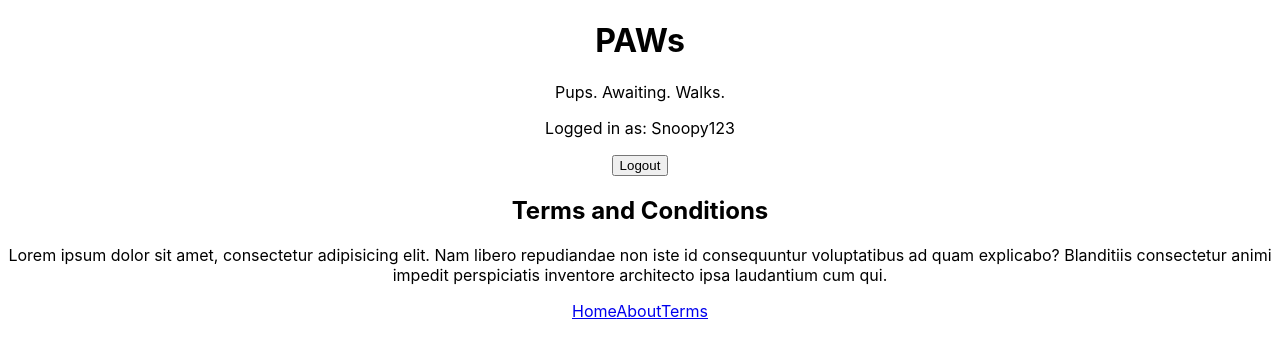
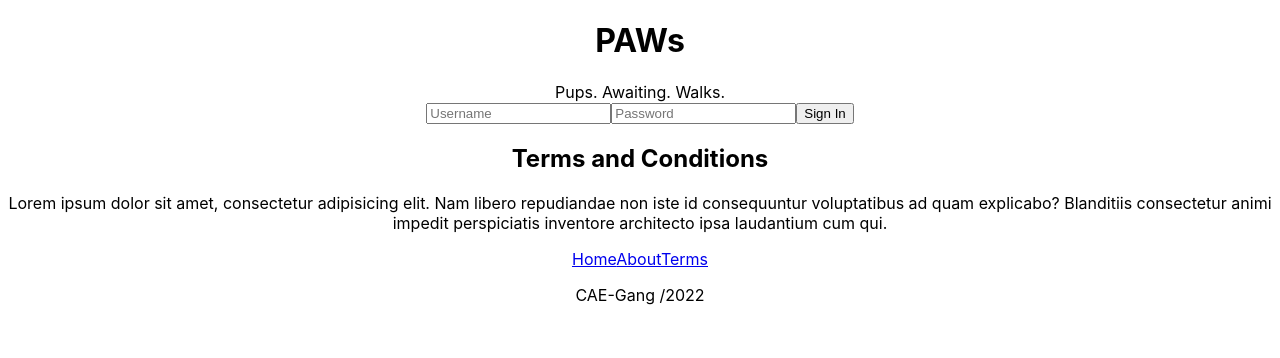
Before and after one commit to cmaher15/PAWs, a React (Create React App) app in the folder paws-front-end/: page /terms in a window 1280 px wide. Shown: the top 358 px of the page. Built offline with nearby package versions, Linux system fonts and the light colour scheme.

Commit message:
Basic structure for HeaderLoggedOut component established.

```diff
--- a/paws-front-end/src/App.js
+++ b/paws-front-end/src/App.js
@@ -13,7 +13,7 @@ import Footer from "./components/Footer";
 import Terms from "./components/Terms";
 
 // Temp global variable for user's logged-in status
-let loggedIn = true;
+let loggedIn = false;
 let userName = "Snoopy123";
 
 function App() {
--- a/paws-front-end/src/components/Footer.jsx
+++ b/paws-front-end/src/components/Footer.jsx
@@ -7,6 +7,7 @@ const Footer = function () {
       <Link to={"/"}>Home</Link>
       <Link to={"/about-us"}>About</Link>
       <Link to={"/terms"}>Terms</Link>
+      <p>CAE-Gang /{new Date().getFullYear()}</p>
     </div>
   );
 };
--- a/paws-front-end/src/components/HeaderLoggedOut.jsx
+++ b/paws-front-end/src/components/HeaderLoggedOut.jsx
@@ -1,8 +1,39 @@
-import React, { useEffect } from "react";
+import React from "react";
+import { useState } from "react";
 
 // We will show a login option on top of the header, or perhaps no header?
 const HeaderLoggedOut = function () {
-  return <></>;
+  const [username, setUsername] = useState();
+  const [password, setPassword] = useState();
+
+  const handleSubmit = function (e) {
+    // Prevent page refresh on for submit
+    e.preventDefault();
+
+    // Axios post request below, submit to /login with username + password
+  };
+
+  return (
+    <>
+      <form onSubmit={handleSubmit}>
+        <input
+          type="text"
+          onChange={e => setUsername(e.target.value)}
+          name="username"
+          placeholder="Username"
+          autocomplete="off"
+        />
+        <input
+          type="password"
+          onChange={e => e.target.value}
+          name="password"
+          placeholder="Password"
+          autocomplete="off"
+        />
+        <button>Sign In</button>
+      </form>
+    </>
+  );
 };
 
 export default HeaderLoggedOut;
```
